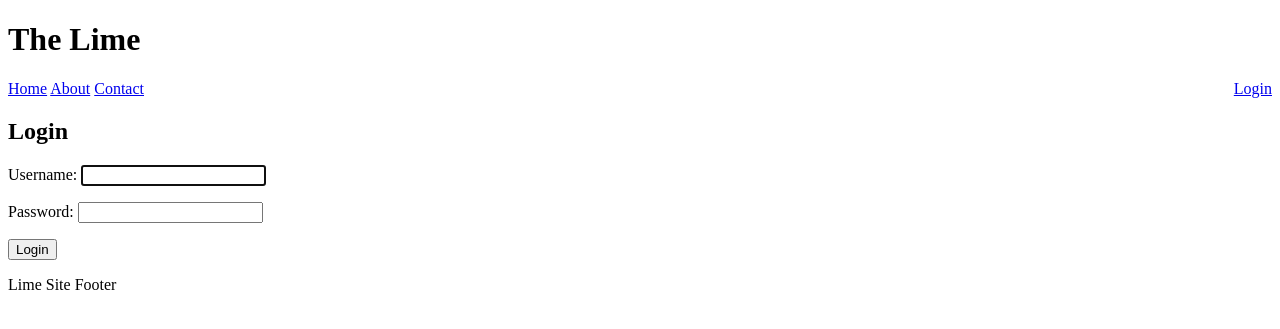
After one commit to BeratDM/lime-website, a Django app: page /accounts/login in a window 1280 px wide. The commit adds this page. Shown: the top 329 px of the page. Run offline with Django 4.2, Linux system fonts and the light colour scheme.

Commit message:
added auth login and profile page

```diff
--- a/lime_website/lime_website/settings.py
+++ b/lime_website/lime_website/settings.py
@@ -122,3 +122,7 @@ STATIC_URL = "static/"
 # https://docs.djangoproject.com/en/4.2/ref/settings/#default-auto-field
 
 DEFAULT_AUTO_FIELD = "django.db.models.BigAutoField"
+
+LOGIN_URL = "login"
+LOGIN_REDIRECT_URL = "index"
+LOGOUT_REDIRECT_URL = "index"
--- /dev/null
+++ b/lime_website/lime_website/templates/accounts/login.html
@@ -0,0 +1,14 @@
+{% extends 'base.html' %}
+
+{% block title %}
+  Login
+{% endblock %}
+
+{% block content %}
+  <h2>Login</h2>
+  <form method="post">
+    {% csrf_token %}
+    {{ form.as_p }}
+    <button type="submit">Login</button>
+  </form>
+{% endblock %}
--- a/lime_website/lime_website/templates/navbar.html
+++ b/lime_website/lime_website/templates/navbar.html
@@ -1,6 +1,5 @@
-<div>
+<nav>
   {% url 'index' as index_url %}
-
   <span>
     {% if request.path == index_url %}
       Home
@@ -8,6 +7,7 @@
       <a href="{% url 'index' %}">Home</a>
     {% endif %}
   </span>
+
   {% url 'about' as about_url %}
   <span>
     {% if request.path == about_url %}
@@ -16,6 +16,7 @@
       <a href="{% url 'about' %}">About</a>
     {% endif %}
   </span>
+
   {% url 'contact' as contact_url %}
   <span>
     {% if request.path == contact_url %}
@@ -24,4 +25,21 @@
       <a href="{% url 'contact' %}">Contact</a>
     {% endif %}
   </span>
-</div>
+
+  <span style="float:right">
+    {% if user.is_authenticated %}
+      {% url 'profile' as profile_url %}
+      <span>
+        Welcome Back!{% if request.path == profile_url %}
+          {{ user.username }}
+        {% else %}
+          <a href="{% url 'profile' %}">{{ user.username }}</a>
+        {% endif %}
+      </span>
+
+      <span><a href="{% url 'logout' %}">Logout</a></span>
+    {% else %}
+      <span><a href="{% url 'login' %}">Login</a></span>
+    {% endif %}
+  </span>
+</nav>
--- a/lime_website/lime_website/urls.py
+++ b/lime_website/lime_website/urls.py
@@ -17,6 +17,7 @@ Including another URLconf
 
 from django.contrib import admin
 from django.urls import path
+from django.contrib.auth import views as auth_views
 
 from . import views
 
@@ -26,4 +27,16 @@ urlpatterns = [
     path("", views.index, name="index"),
     path("about", views.about, name="about"),
     path("contact", views.contact, name="contact"),
+    # Django Auth
+    path(
+        "accounts/login",
+        auth_views.LoginView.as_view(template_name="accounts/login.html"),
+        name="login",
+    ),
+    path(
+        "accounts/logout",
+        auth_views.LogoutView.as_view(),
+        name="logout",
+    ),
+    path("accounts/profile", views.ProfileView.as_view(), name="profile"),
 ]
```
Also changed, not shown: lime_website/lime_website/templates/accounts/profile.html (added, +10 -0 lines), lime_website/lime_website/views.py (+10 -0 lines).
